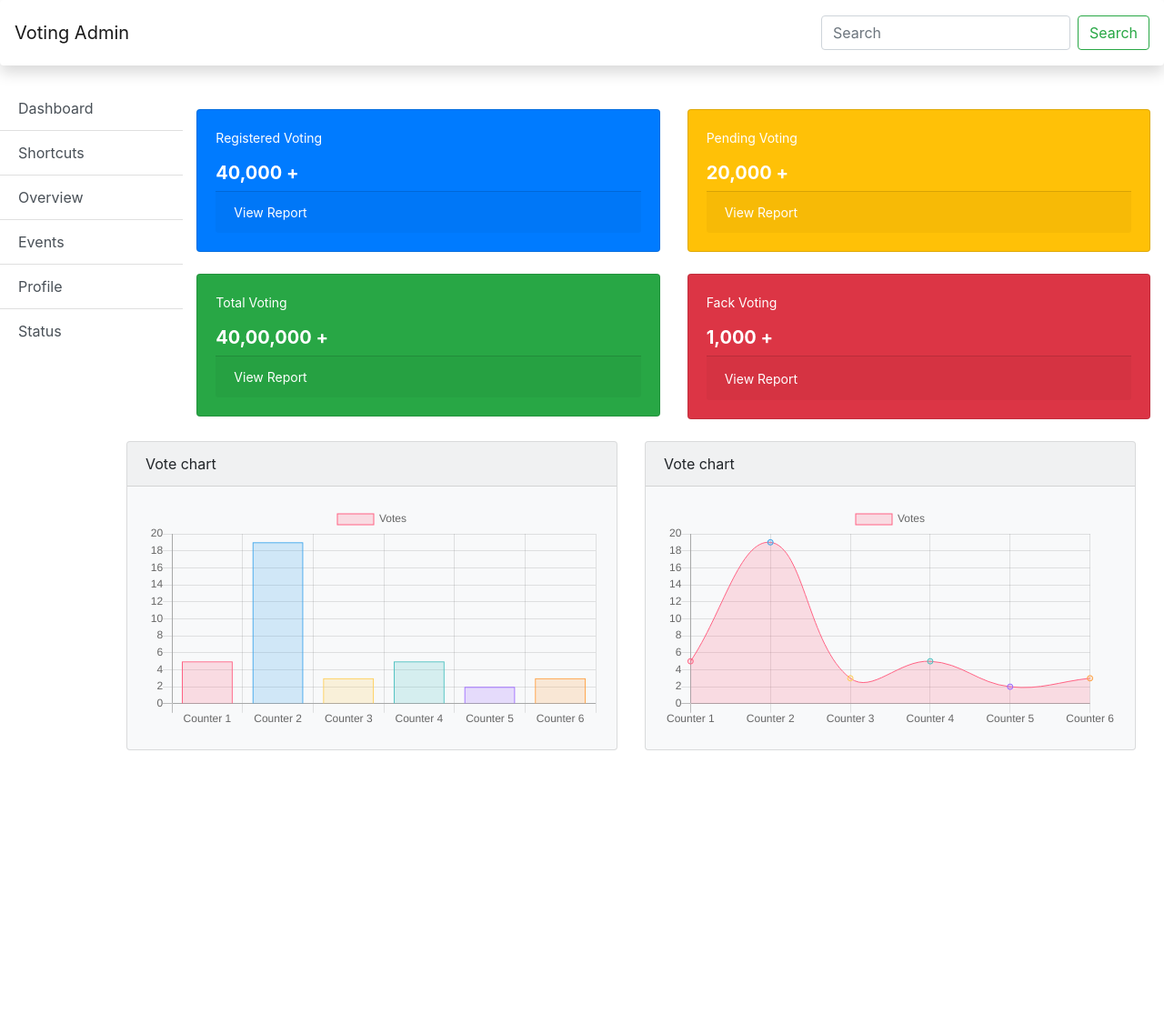
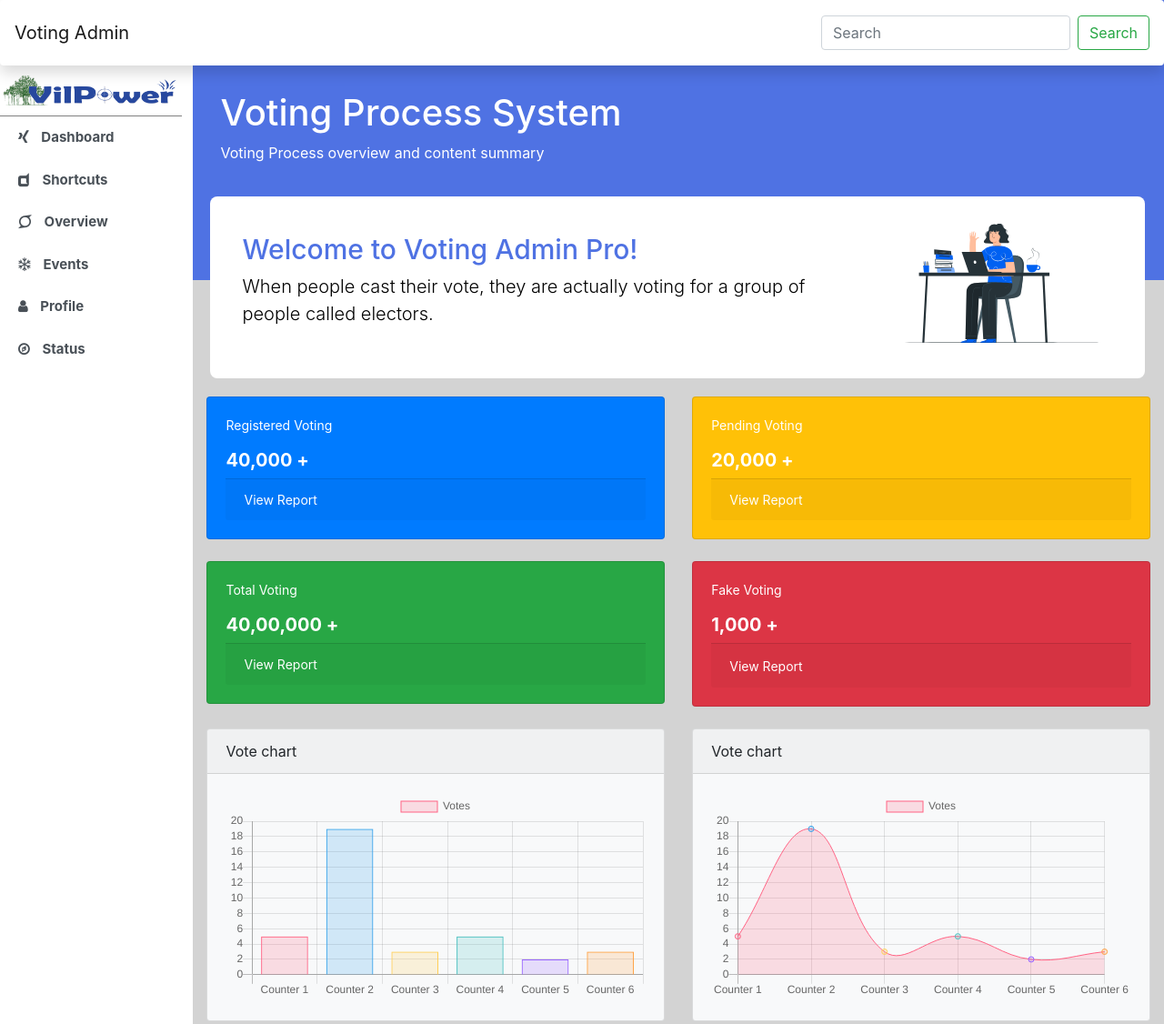
Before and after one commit to SuganthiAjith/voting3s, a website: page app.html in a window 1280 px wide. Shown: the top 1126 px of the page at 91% size. Before the commit the page ends 841 px from the top, so only its background shows below. Drawn offline with nearby package versions, Linux system fonts and the light colour scheme.

Commit message:
modify app.html and styling.css

```diff
--- a/app.html
+++ b/app.html
@@ -10,9 +10,17 @@
       rel="stylesheet"
       href="./node_modules/bootstrap/dist/css/bootstrap.min.css"
     />
+    <link
+      rel="stylesheet"
+      href="https://stackpath.bootstrapcdn.com/font-awesome/4.7.0/css/font-awesome.min.css"
+      integrity="sha384-wvfXpqpZZVQGK6TAh5PVlGOfQNHSoD2xbE+QkPxCAFlNEevoEH3Sl0sibVcOQVnN"
+      crossorigin="anonymous"
+    />
   </head>
   <body>
-    <nav class="navbar navbar-light bg-light shadow p-3 mb-5 bg-white rounded">
+    <nav
+      class="navbar navbar-light bg-light shadow p-3 mb-5 bg-white rounded fixed-top"
+    >
       <a class="navbar-brand">Voting Admin</a>
       <form class="form-inline">
         <input
@@ -26,27 +34,59 @@
         </button>
       </form>
     </nav>
+
     <div class="d-flex">
-      <div class="dash" id="sidebar-wrapper">
-        <div class="sidebar-heading"></div>
-        <div class="list-group list-group-flush">
+      <div class="dash">
+        <div class="list-group dashboard">
+          <div class="sidebar-heading">
+            <img class="img-fluid" src="./images/vilpowerLogo.png" />
+          </div>
+
           <a href="#" class="list-group-item list-group-item-action"
-            >Dashboard</a
+            ><i class="fa fa-xing" aria-hidden="true"></i>&#9;&#9;Dashboard</a
+          >
+
+          <a href="#" class="list-group-item list-group-item-action"
+            ><i class="fa fa-dashcube" aria-hidden="true"></i
+            >&#9;&#9;Shortcuts</a
           >
           <a href="#" class="list-group-item list-group-item-action"
-            >Shortcuts</a
+            ><i class="fa fa-superpowers" aria-hidden="true"></i
+            >&#9;&#9;Overview</a
           >
           <a href="#" class="list-group-item list-group-item-action"
-            >Overview</a
+            ><i class="fa fa-snowflake-o" aria-hidden="true"></i
+            >&#9;&#9;Events</a
           >
-          <a href="#" class="list-group-item list-group-item-action">Events</a>
-          <a href="#" class="list-group-item list-group-item-action">Profile</a>
-          <a href="#" class="list-group-item list-group-item-action">Status</a>
+          <a href="#" class="list-group-item list-group-item-action"
+            ><i class="fa fa-user" aria-hidden="true"></i>&#9;&#9;Profile</a
+          >
+          <a href="#" class="list-group-item list-group-item-action"
+            ><i class="fa fa-compass" aria-hidden="true"></i>&#9;&#9;Status</a
+          >
         </div>
       </div>
 
       <div class="container cards">
-        <div class="row">
+        <div class="row container dash-head">
+          <div class="col-xxl-12 col-lg-12">
+            <h1>Voting Process System</h1>
+            <p>Voting Process overview and content summary</p>
+          </div>
+        </div>
+        <div class="row dash-box ml-1">
+          <div class="col-xxl-4 col-lg-8 dashbox-col">
+            <h1>Welcome to Voting Admin Pro!</h1>
+            <p class="lead">
+              When people cast their vote, they are actually voting for a group
+              of people called electors.
+            </p>
+          </div>
+          <div class="col-xxl-2 col-lg-4">
+            <img class="img-fluid" src="./images/at-work.svg" />
+          </div>
+        </div>
+        <div class="row cards-row">
           <div class="col-xxl-3 col-lg-6">
             <div class="card bg-primary text-white mb-4">
               <div class="card-body">
@@ -113,7 +153,7 @@
               <div class="card-body">
                 <div class="justify-content-between align-items-center">
                   <div class="mr-3">
-                    <p class="text-white-75 small">Fack Voting</p>
+                    <p class="text-white-75 small">Fake Voting</p>
                     <h5 class="text-lg font-weight-bold">1,000 +</h5>
                   </div>
                   <div
@@ -128,19 +168,30 @@
             </div>
           </div>
         </div>
+        <div class="row">
+          <div class="col-xxl-3 col-lg-6">
+            <div class="card bg-light mb-3">
+              <div class="card-header">Vote chart</div>
+              <div class="card-body">
+                <canvas id="myChart"></canvas>
+              </div>
+            </div>
+          </div>
+          <div class="col-xxl-3 col-lg-6">
+            <div class="card bg-light mb-3">
+              <div class="card-header">Vote chart</div>
+              <div class="card-body">
+                <canvas id="mylChart"></canvas>
+              </div>
+            </div>
+          </div>
+        </div>
       </div>
     </div>
 
     <script src="node_modules/jquery/dist/jquery.js"></script>
     <script src="node_modules/bootstrap/dist/js/bootstrap.min.js"></script>
     <script src="node_modules/chart.js/dist/Chart.js"></script>
-    <div class="container mr-3 charts">
-      <div class="row">
-        <div class="col-6">
-          <div class="card bg-light mb-3">
-            <div class="card-header">Vote chart</div>
-            <div class="card-body">
-              <canvas id="myChart"></canvas>
     <script>
       var ctx = document.getElementById("myChart").getContext("2d");
       var myChart = new Chart(ctx, {
@@ -191,14 +242,6 @@
         },
       });
     </script>
-            </div>
-          </div>
-        </div>
-        <div class="col-6">
-          <div class="card bg-light mb-3">
-            <div class="card-header">Vote chart</div>
-            <div class="card-body">
-              <canvas id="mylChart"></canvas>
     <script>
       var ctx = document.getElementById("mylChart").getContext("2d");
       var mylChart = new Chart(ctx, {
@@ -249,10 +292,5 @@
         },
       });
     </script>
-            </div>
-          </div>
-        </div>
-      </div>
-    </div>
   </body>
 </html>
--- a/css/styling.css
+++ b/css/styling.css
@@ -1,12 +1,25 @@
 body{
     width: 100%;
+
+}
+nav{
+    position: fixed;
+    top: 0;
+    left: 0;
 }
 .dash{
-    width: 30vh;
-    margin-top: -25px;
+     width: 32vh;
 }
-.first{
-    background-color: lightgrey;
+.dash i{
+    margin-right: 10px;
+}
+.dash a {
+    font-size: 20px;
+}
+.dashboard{
+    position: fixed;
+    top: 75px;
+    left: 0;
 }
 .card p{
     font-size: 14px;
@@ -15,19 +28,44 @@ body{
     font-size: 14px;
     text-align: left;
 }
-.stretched-link::after {
-    position: absolute;
-    top: 0;
-    right: 0;
-    bottom: 0;
-    left: 0;
-    z-index: 1;
-    pointer-events: auto;
-    content: "";
-    background-color:rgba(0, 0, 0, 0);
-    }
+
 .cards{
 
+    background: linear-gradient(0deg, lightgray 73%, #4f72e3 27%);
+
+}
+.dash-head{
+    margin-top: 100px;
+    color: white;
+}
+.dash-box{
+    background-color: white;
+    color: black;
+    border: none;
+    border-radius: 8px;
+   width: 99%;
+   margin: 20px;
+
+}
+.dash-box h1{
+    font-size: 30px;
+    color: #4f72e3;
+    margin-left: 20px;
+}
+.dash-box img {
+    padding: 30px;
+}
+.dash-box p {
+    margin-left: 20px;
+}
+.dashbox-col{
+    padding: 40px;
+}
+.sidebar-heading img {
+    width: 200px;
+    border-bottom: 1px solid gray;
+}
+.cards-row{
 
 }
 .charts{
@@ -38,3 +76,14 @@ body{
     width: 100px;
     height: 100px;
 }
+
+.list-group a{
+    border: none;
+    font-size: 15px;
+    font-weight: bold;
+}
+ .list-group a:hover {
+     background-color: none;
+     color:#4f72e3;
+     font-weight: bolder;
+ }
```
Also changed, not shown: images/at-work.svg (added), images/vilpowerLogo.png (added). Lines whose indentation alone changed are shown as unchanged.
